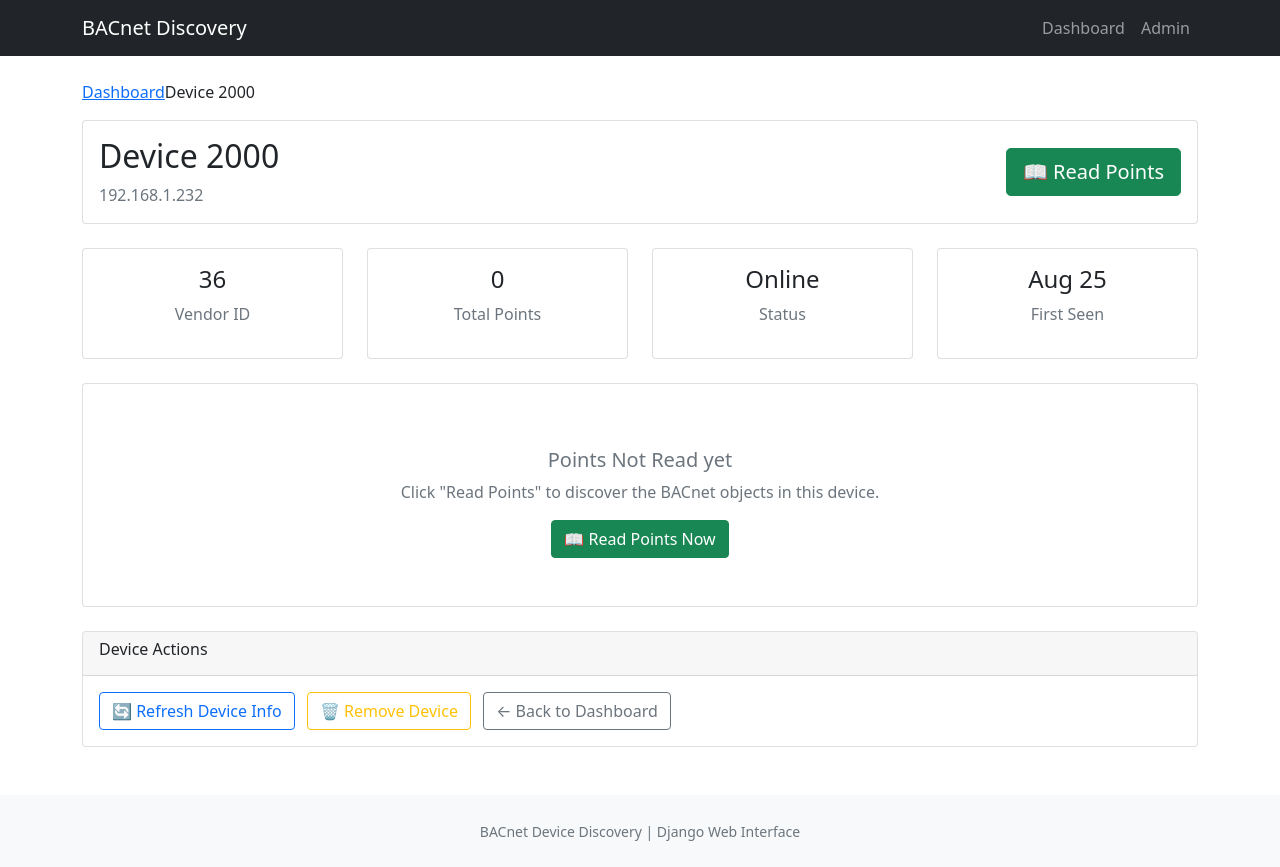
After one commit to MarkHash/BACnet_django, a Django app: page /device/2000/ in a window 1280 px wide. The commit adds this page. Run offline with Django 5.2, Linux system fonts and the light colour scheme; data comes from the database, SQL or seed files in the repository; both versions use the stored data as it was after the commit; tables that the repository leaves empty hold one stand-in row (values such as "Sample post").

Commit message:
merging front end

```diff
--- /dev/null
+++ b/discovery/templates/discovery/device_detail.html
@@ -0,0 +1,260 @@
+{% extends 'discovery/base.html' %}
+
+{% block title %}Device {{ device.device_id }} - BACnet Discovery{% endblock %}
+
+{% block content %}
+
+<nav aria-label="breadcrumb">
+    <ol class="breadcrumb">
+        <li class="breadcrum-item"><a href="{% url 'discovery:dashboard' %}">Dashboard</a></li>
+        <li class="breadcrum-item active">Device {{ device.device_id }}</li>
+    </ol>
+</nav>
+
+<div class="row mb-4">
+    <div class="col">
+        <div class="card">
+            <div class="card-body">
+                <div class="d-flex align-items-center justify-content-between">
+                    <div>
+                        <h2>
+                            <span class="online-indicaator {% if device.is_online %}online{% else %}offline{% endif %}"></span>
+                            Device {{ device.device_id }}
+                        </h2>
+                        <p class="text-muted mb-0">{{ device.address }}</p>
+                    </div>
+                    <div class="text-end">
+                        <button id="read-poionts-btn" class="btn btn-success btn-lg">
+                            <span class="spinner-border spinner-border-sm d-none" role="status"></span>
+                            📖 Read Points
+                        </button>
+                    </div>
+                </div>
+            </div>
+        </div>
+    </div>
+</div>
+
+<div class="row mb-4">
+    <div class="col-md-3">
+        <div class="card">
+            <div class="card-body text-center">
+                <h4>{{ device.vendor_id }}</h4>
+                <p class="text-muted">Vendor ID</p>
+            </div>
+        </div>
+    </div>
+    <div class="col-md-3">
+        <div class="card">
+            <div class="card-body text-center">
+                <h4>{{ point_count }}</h4>
+                <p class="text-muted">Total Points</p>
+            </div>
+        </div>
+    </div>
+    <div class="col-md-3">
+        <div class="card">
+            <div class="card-body text-center">
+                <h4>{% if device.is_online %}Online{% else %}Offline{% endif %}</h4>
+                <p class="text-muted">Status</p>
+            </div>
+        </div>
+    </div>
+    <div class="col-md-3">
+        <div class="card">
+            <div class="card-body text-center">
+                <h4>{{ device.first_seen|date:"M d" }}</h4>
+                <p class="text-muted">First Seen</p>
+            </div>
+        </div>
+    </div>
+</div>
+
+{% if points %}
+    {% if points_by_type %}
+    <div class="row">
+        {% for object_type, type_points in points_by_type.items %}
+        <div class="col-lg-6 mb-4">
+            <div class="card">
+                <div class="card-header d-flex justify-content-between">
+                    <h6>{{ object_type|title }}</h6>
+                    <span class="badge bg-secondary">{{ type_points|length }}</span>
+                </div>
+                <div class="card-body" style="max-height: 300px; overflow-y: auto;">
+                    <div class="table-responsive">
+                        <table class="table-responsive">
+                            <thread>
+                                <tr>
+                                    <th>Instance</th>
+                                    <th>Identifier</th>
+                                    <th>Name</th>
+                                </tr>
+                            </thread>
+                            <tbody>
+                                {% for point in type_points %}
+                                <tr>
+                                    <td><code>{{ point.instance_number }}</code></td>
+                                    <td><strong>{{ point.identifier }}</strong></td>
+                                    <td>
+                                        {% if point.object_name %}
+                                            {{ point.object_name }}
+                                        {% else %}
+                                            <em class="text-muted">No name</em>
+                                        {% endif %}
+                                    </td>
+                                </tr>
+                                {% endfor %}
+                            </tbody>
+                        </table>
+                    </div>
+                </div>
+            </div>
+        </div>
+        {% endfor %}
+    </div>
+    {% endif %}
+
+    <div class="row mt-4">
+        <div class="col">
+            <div class="card">
+                <div class="card-header">
+                    <h5>All Points ({{ point_count }})</h5>
+                </div>
+                <div class="card-body">
+                    <div class="table-responsive">
+                        <table class="table table-striped">
+                            <thread>
+                                <tr>
+                                    <tr>Object Type</tr>
+                                    <tr>Instance</tr>
+                                    <tr>Identifier</tr>
+                                    <tr>Name</tr>
+                                    <tr>Description</tr>
+                                    <tr>Created</tr>
+                                </tr>
+                            </thread>
+                            <tbody>
+                                {% for point in points %}
+                                <tr>
+                                    <td>
+                                        <span class="badge bg-primary">{{ point.object_type }}</span>
+                                    </td>
+                                    <td><code>{{ point.instance_number }}</code></td>
+                                    <td><strong>{{ point.identifier }}</strong></td>
+                                    <td>
+                                        {% if point.object_name %}
+                                            {{ point.object_name }}
+                                        {% else %}
+                                            <em class="text-muted">-</em>
+                                        {% endif %}
+                                    </td>
+                                    <td>
+                                        {% if point.description %}
+                                            {{ point.description|truncatechars:50 }}
+                                        {% else %}
+                                            <em class="text-muted">-</em>
+                                        {% endif %}
+                                    </td>
+                                    <td>{{ point.created|date:"M d, H:i" }}</td>
+                                </tr>
+                                {% endfor %}
+                            </tbody>
+                        </table>
+                    </div>
+                </div>
+            </div>
+        </div>
+    </div>
+
+{% else %}
+    <div class="row">
+        <div class="col">
+            <div class="card">
+                <div class="card-body text-center py-5">
+                    {% if device.points_read %}
+                        <div class="mb-3">
+                            <i class="fas fa-exclamation-triangle" stype="font-size: 3rem; color: #ffc107"></i>
+                        </div>
+                        <h5 class="text-muted">No Points Found</h5>
+                        <p class="text-muted">This device has no BACnet objects or they couldn't be read.</p>
+                    {% else %}
+                        <div class="mb-3">
+                            <i class="fas fa-book-open" stype="font-size: 3rem; color: #ccc;"></i>
+                        </div>
+                        <h5 class="text-muted">Points Not Read yet</h5>
+                        <p class="text-muted">Click "Read Points" to discover the BACnet objects in this device.</p>
+                        <button class="btn btn-success btn-ln" onclick="document.getElementById('read-points-btn').click()">
+                            📖 Read Points Now
+                        </button>
+                    {% endif %}
+                </div>
+            </div>
+        </div>
+    </div>
+{% endif %}
+
+<div class="row mt-4">
+    <div class="col">
+        <div class="card">
+            <div class="card-header">
+                <h6>Device Actions</h6>
+            </div>
+            <div class="card-body">
+                <button class="btn btn-outline-primary me-2">
+                    🔄 Refresh Device Info
+                </button>
+                <button class="btn btn-outline-warning me-2" onclick="if(confirm('Remove this device?')) alert('Feature coming soon!')">
+                    🗑️ Remove Device
+                </button>
+                <a href="{% url 'discovery:dashboard' %}" class="btn btn-outline-secondary">
+                    ← Back to Dashboard
+                </a>
+            </div>
+        </div>
+    </div>
+</div>
+{% endblock %}
+
+{% block javascript %}
+<script>
+    document.addEventListener('DOMContentLoaded', function() {
+        document.getElementById('read-points-btn').addEventListener('click', function() {
+            const btn = this;
+            const spinner = btn.querySelector('.spinner-border');
+            const originalText = btn.innerHTML;
+
+            // const deviceId = {{ device.device_id }};
+            // const url = `/api/read-points/${deviceId}/`;
+            // console.log('Device ID:', deviceId);
+            // console.log('Calling URL:', url);
+
+            btn.disabled = true;
+            spinner.classList.remove('d-none');
+            btn.innerHTML = '<span class="spinner-border spinner-border-sm" role="status"></span> Reading Points...';
+
+            apiCall(`/api/read-points/{{ device.device_id }}/`, 'POST')
+                .then(response => {
+                    if (response.success) {
+                        showAlert(response.message, 'success');
+                        showAlert('Page will refresh in 5 seconds to show discovered points...', 'info');
+                        setTimeout(() => {
+                            location.reload();
+                        }, 5000);
+                    } else {
+                        showAlert(response.message, 'danger');
+                    }
+                })
+                .catch(error => {
+                    showAlert('Error reading points', 'danger');
+                })
+                .finally(() => {
+                    setTimeout(() => {
+                        btn.disabled = false;
+                        spinner.classList.add('d-none');
+                        btn.innerHTML = originalText;
+                    }, 2000);
+                });
+            });
+        });
+</script>
+{% endblock %}
--- a/discovery/urls.py
+++ b/discovery/urls.py
@@ -34,4 +34,6 @@ urlpatterns = [
     ),
     path("api/clear-devices/", views.clear_devices, name="clear_devices"),
     path("api/devices/", views.device_list_api, name="device_list_api"),
+    path('api/test/', views.test_api, name='test_api'),
+    # path('api/debug/', views.debug_urls, name='debug_urls'),
 ]
--- a/discovery/views.py
+++ b/discovery/views.py
@@ -140,7 +140,7 @@ def start_discovery(request):
                 {
                     "success": True,
                     "message": f"Device discovery started"
-                    f"- devices will appear in a few seconds",
+                    f" - devices will appear in a few seconds",
                 }
             )
         except Exception as e:
@@ -155,6 +155,7 @@ def start_discovery(request):
 def read_device_points(request, device_id):
     if request.method == "POST":
         try:
+            logging.debug(f"device_ID: {device_id}")
             device = get_object_or_404(BACnetDevice, device_id=device_id)
             client = ensure_bacnet_client()
             client.read_device_points(device.device_id)
@@ -199,3 +200,10 @@ def device_list_api(request):
     )
 
     return JsonResponse({"devices": list(devices), "count": len(devices)})
+
+def test_api(request):
+    return JsonResponse({
+        'message': 'API is working!',
+        'method': request.method,
+        'path': request.path
+    })
```
Also changed, not shown: bacnet_project/settings.py (+16 -0 lines), discovery/templates/discovery/dashboard.html (+5 -5 lines), db.sqlite3.
